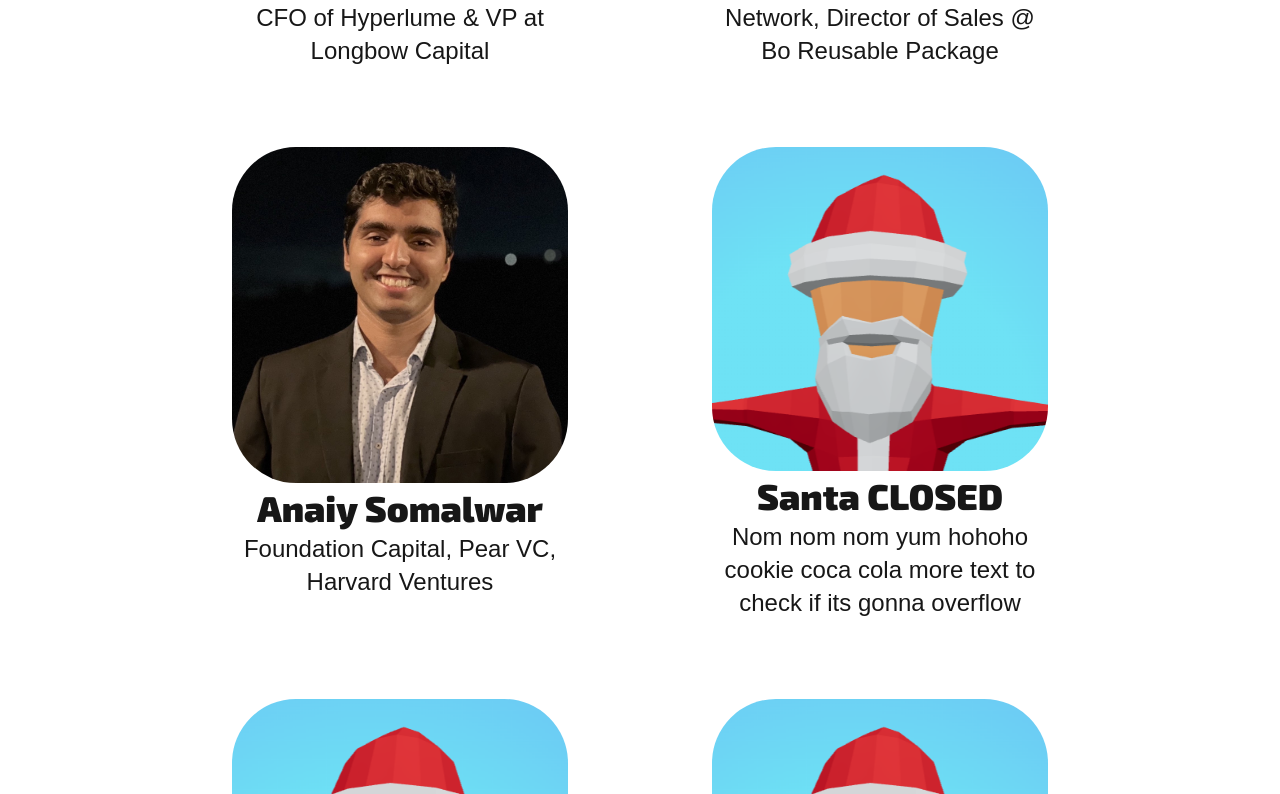
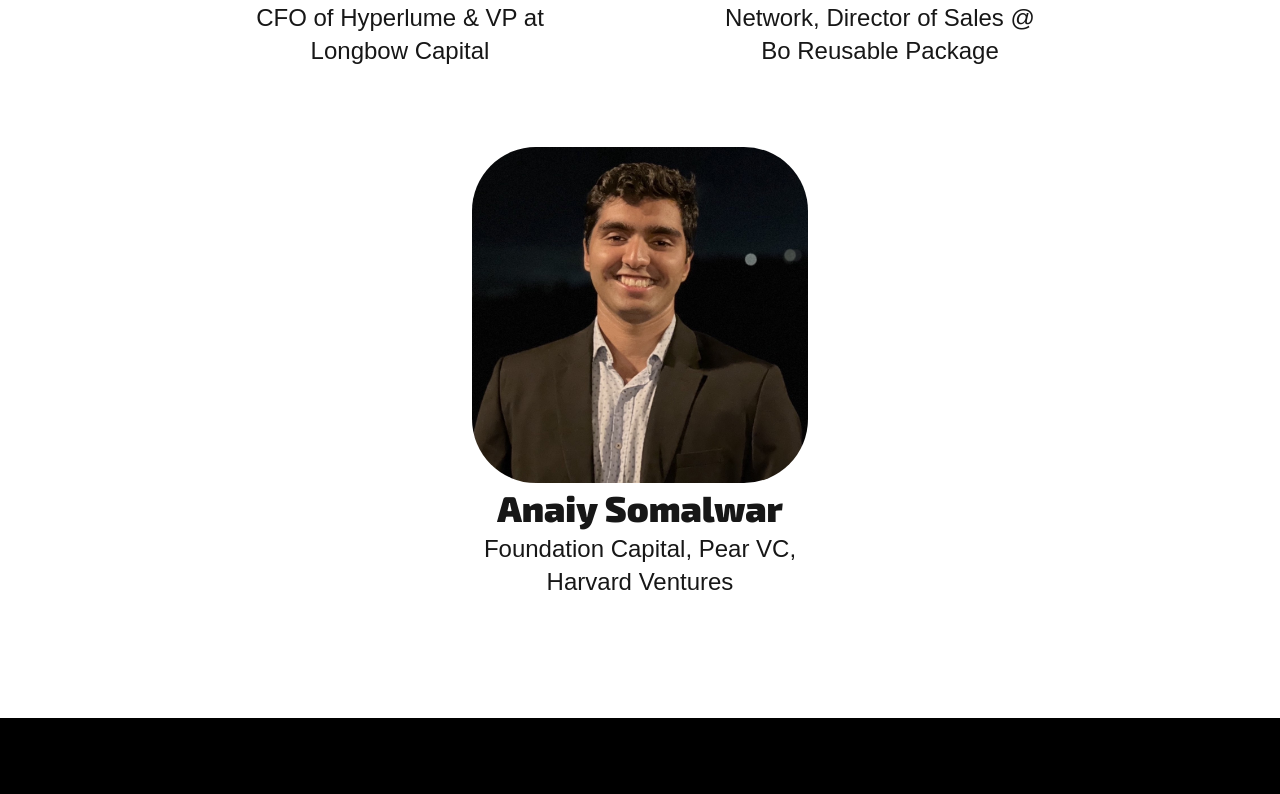
Before and after one commit to billxby/pinatapitch.tech, a Next.js app: page /mentors in a window 1280 px wide. Shown: the part 766-1560 px from the top of the page. Built offline with nearby package versions, Linux system fonts and the light colour scheme.

Commit message:
Update Mentors.tsx

```diff
--- a/app/components/Mentors.tsx
+++ b/app/components/Mentors.tsx
@@ -36,17 +36,17 @@ const mentors: Mentor[] = [
       width: 430,
     },
   },
-  ...new Array(10).fill({
-    name: "Santa CLOSED",
-    biography:
-      "Nom nom nom yum hohoho cookie coca cola more text to check if its gonna overflow",
-    link: "https://github.com/adntaha",
-    image: {
-      src: "/images/mentors/placeholder_mentor.png",
-      height: 430,
-      width: 430,
-    },
-  }),
+  // ...new Array(10).fill({
+  //   name: "Santa CLOSED",
+  //   biography:
+  //     "Nom nom nom yum hohoho cookie coca cola more text to check if its gonna overflow",
+  //   link: "https://github.com/adntaha",
+  //   image: {
+  //     src: "/images/mentors/placeholder_mentor.png",
+  //     height: 430,
+  //     width: 430,
+  //   },
+  // }),
 ] satisfies object[];
 
 const MentorsJudges: React.FC = () => {
```
